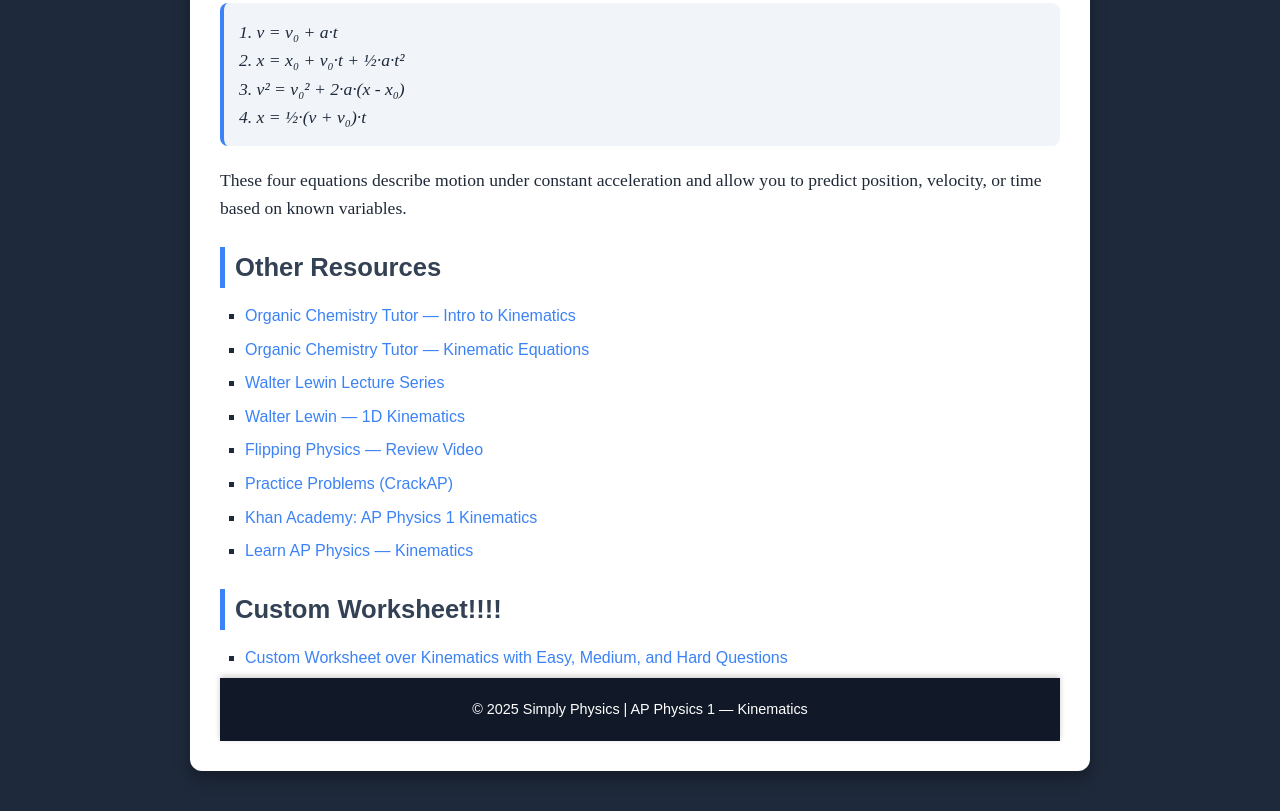
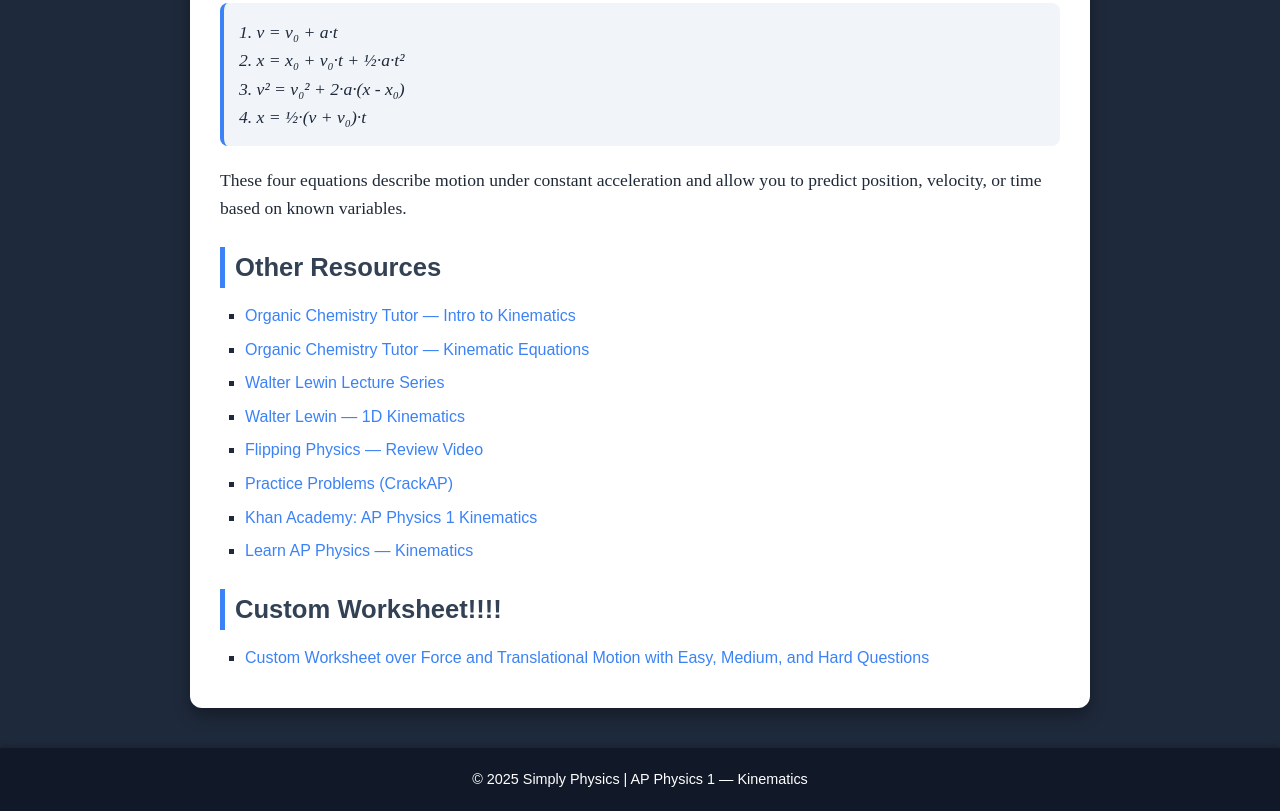
Before and after one commit to debroliecode/JETsimplyphysicsweb, a plain HTML site: page kinematics.html in a window 1280 px wide. Shown: the part 1141-1952 px from the top of the page. Drawn offline with Linux system fonts and the light colour scheme; a web font is replaced by a local one.

Commit message:
Update kinematics.html

```diff
--- a/kinematics.html
+++ b/kinematics.html
@@ -216,11 +216,14 @@ g. Correct use of signs and units is essential, and different equations are chos
     <h2>Custom Worksheet!!!!</h2>
     <ul>
       <li>
-        <a href="file:///C:/Users/takri/Downloads/Kinematics-Custom-Worksheet.pdf" target="_blank" rel="noopener">
-      Custom Worksheet over Kinematics with Easy, Medium, and Hard Questions
+        <a href="worksheets/Force-and-Translational-Dynamics-Worksheet.pdf"
+           target="_blank"
+           rel="noopener noreferrer">
+          Custom Worksheet over Force and Translational Motion with Easy, Medium, and Hard Questions
         </a>
       </li>
     </ul>
+  </main>
 
   <footer>
     © 2025 Simply Physics | AP Physics 1 — Kinematics
```
